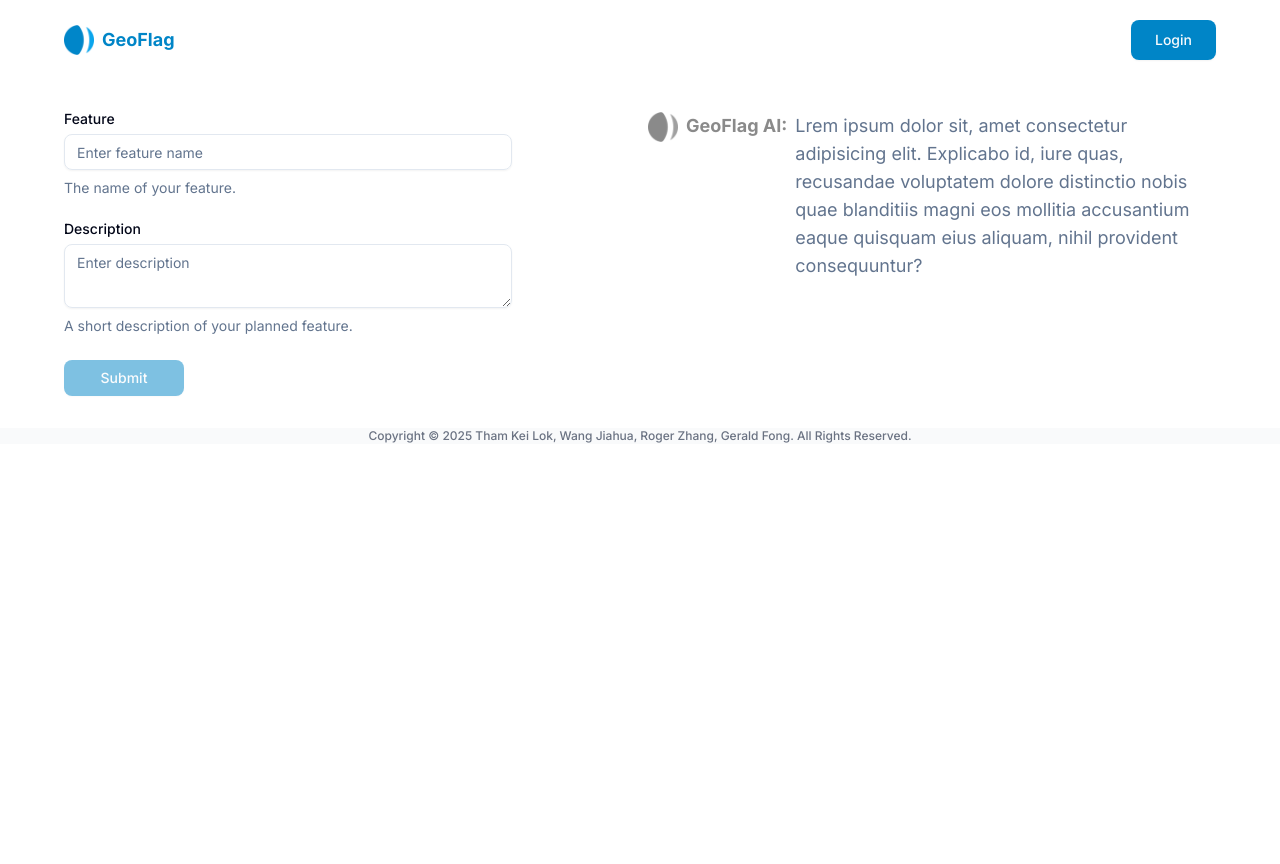
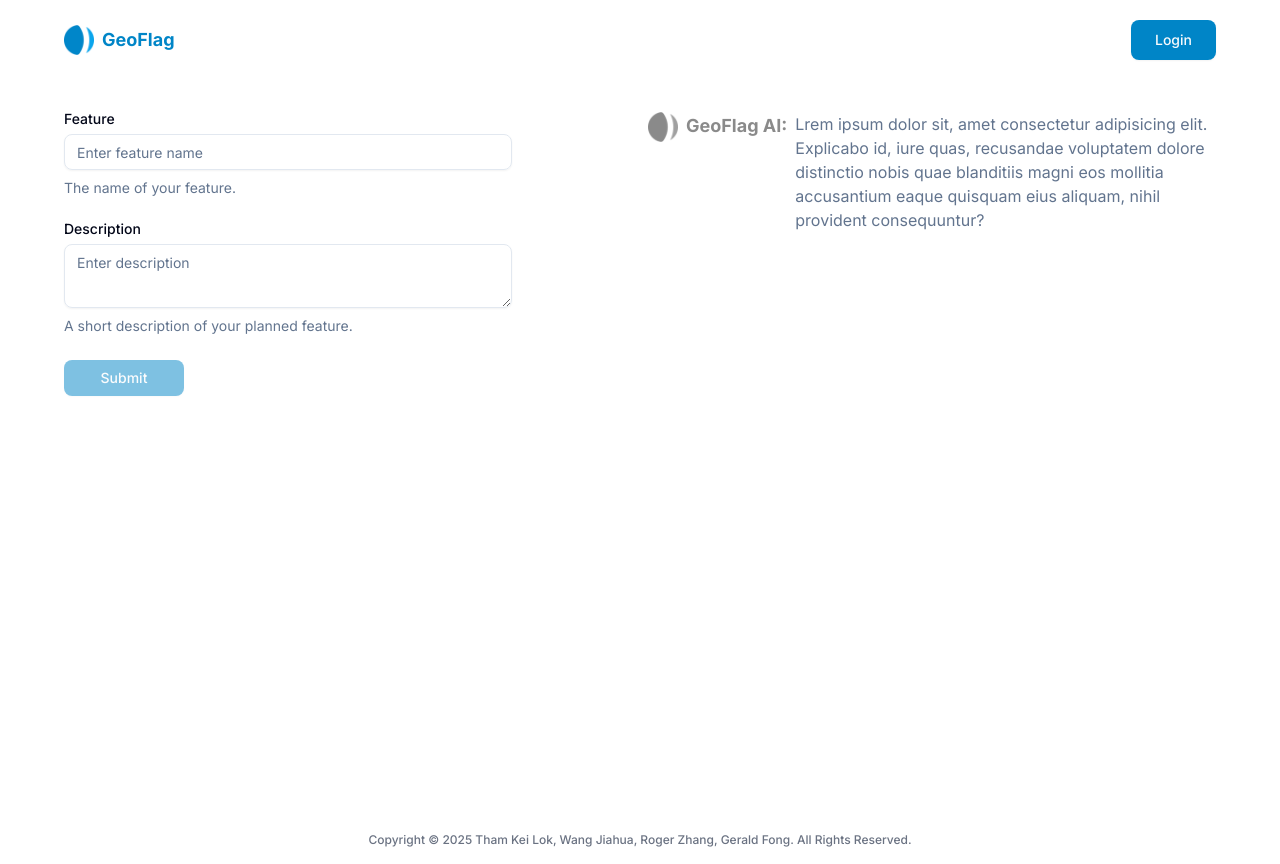
Before and after one commit to RogerZhang888/geoflag, a Next.js app: page /newFeature in a window 1280 px wide. Before the commit the page ends 800 px from the top, so only its background shows below. Built offline with nearby package versions, Linux system fonts and the light colour scheme; what @bprogress/next would draw is missing.

Commit message:
[feat] toast and min height

```diff
--- a/app/layout.jsx
+++ b/app/layout.jsx
@@ -16,8 +16,7 @@ export default function RootLayout({ children }) {
     <html lang="en">
       <body className={`${inter.className}`}>
         <Providers>
-          {children}
-          <Toaster position="top-center" />
+          <div className="min-h-[calc(100vh-80px)]">{children}</div>
         </Providers>
       </body>
     </html>
--- a/components/FeatureForm.jsx
+++ b/components/FeatureForm.jsx
@@ -149,15 +149,10 @@ export default function FeatureForm() {
           GeoFlag AI:
         </div>
 
-        <div className="text-lg text-slate-500">
-          <TypingAnim
-            text=
-              "Lorem ipsum dolor sit, amet consectetur adipisicing elit. Explicabo id, iure quas, recusandae voluptatem dolore distinctio nobis quae blanditiis magni eos mollitia accusantium eaque quisquam eius aliquam, nihil provident consequuntur?"
-
-          />
+        <div className="text-md text-slate-500">
+          <TypingAnim text="Lorem ipsum dolor sit, amet consectetur adipisicing elit. Explicabo id, iure quas, recusandae voluptatem dolore distinctio nobis quae blanditiis magni eos mollitia accusantium eaque quisquam eius aliquam, nihil provident consequuntur?" />
         </div>
       </div>
-
     </div>
   );
 }
--- a/components/Footer.jsx
+++ b/components/Footer.jsx
@@ -2,7 +2,7 @@ import React from "react";
 
 const Footer = () => {
   return (
-    <footer className="px-6 sm:px-16 bg-gray-50 mb-4">
+    <footer className="px-6 sm:px-16 mb-4">
       <p className="text-gray-500 font-medium text-xs text-center">
         Copyright &copy; 2025 Tham Kei Lok, Wang Jiahua, Roger Zhang, Gerald
         Fong. All Rights Reserved.
--- a/components/TypingAnim.jsx
+++ b/components/TypingAnim.jsx
@@ -16,5 +16,5 @@ export default function TypingAnim({ text }) {
     return () => clearInterval(interval);
   }, [text]);
 
-  return <div className="text-lg text-slate-500">{displayed}</div>;
+  return <div className="text-md text-slate-500">{displayed}</div>;
 }
```
